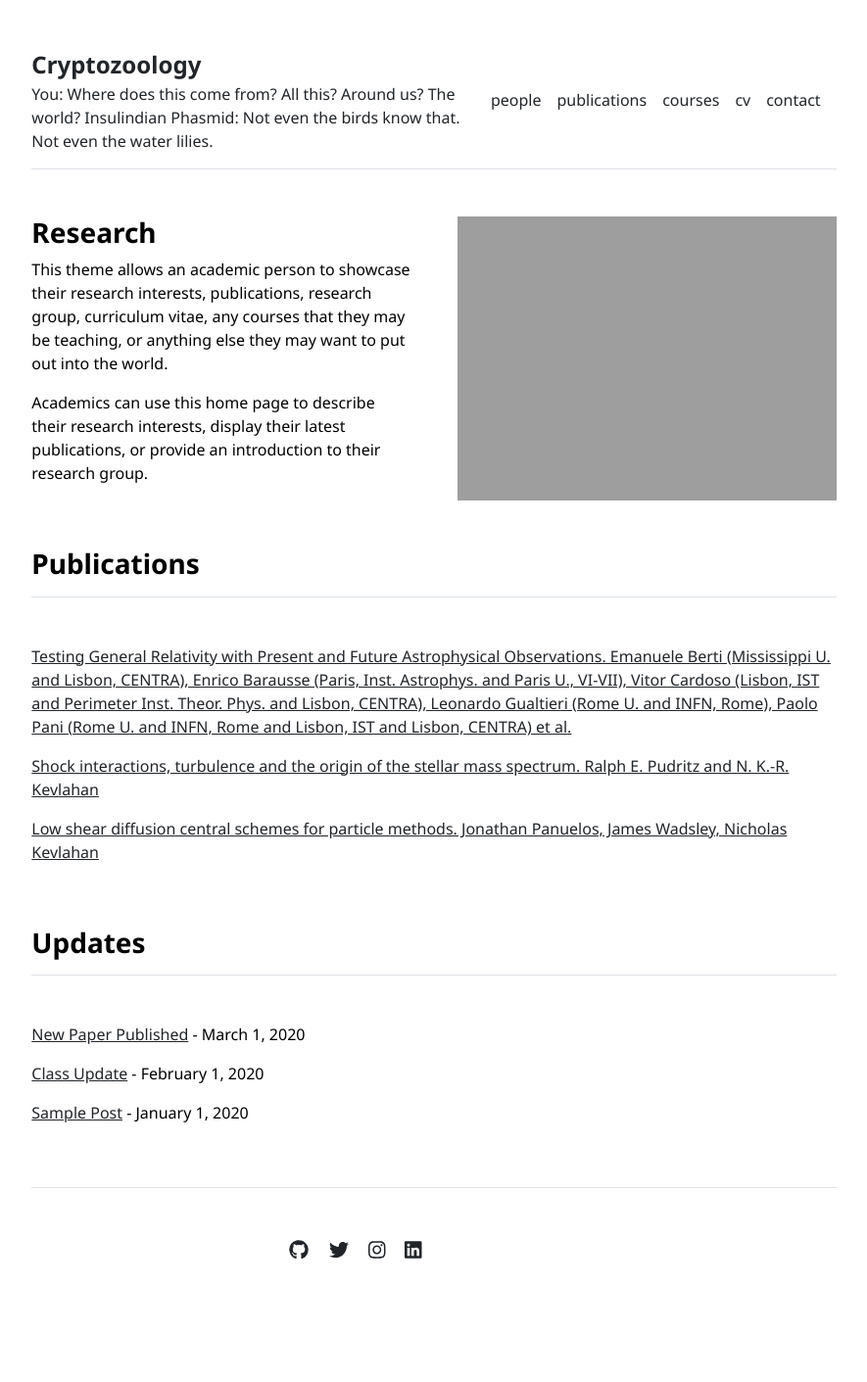
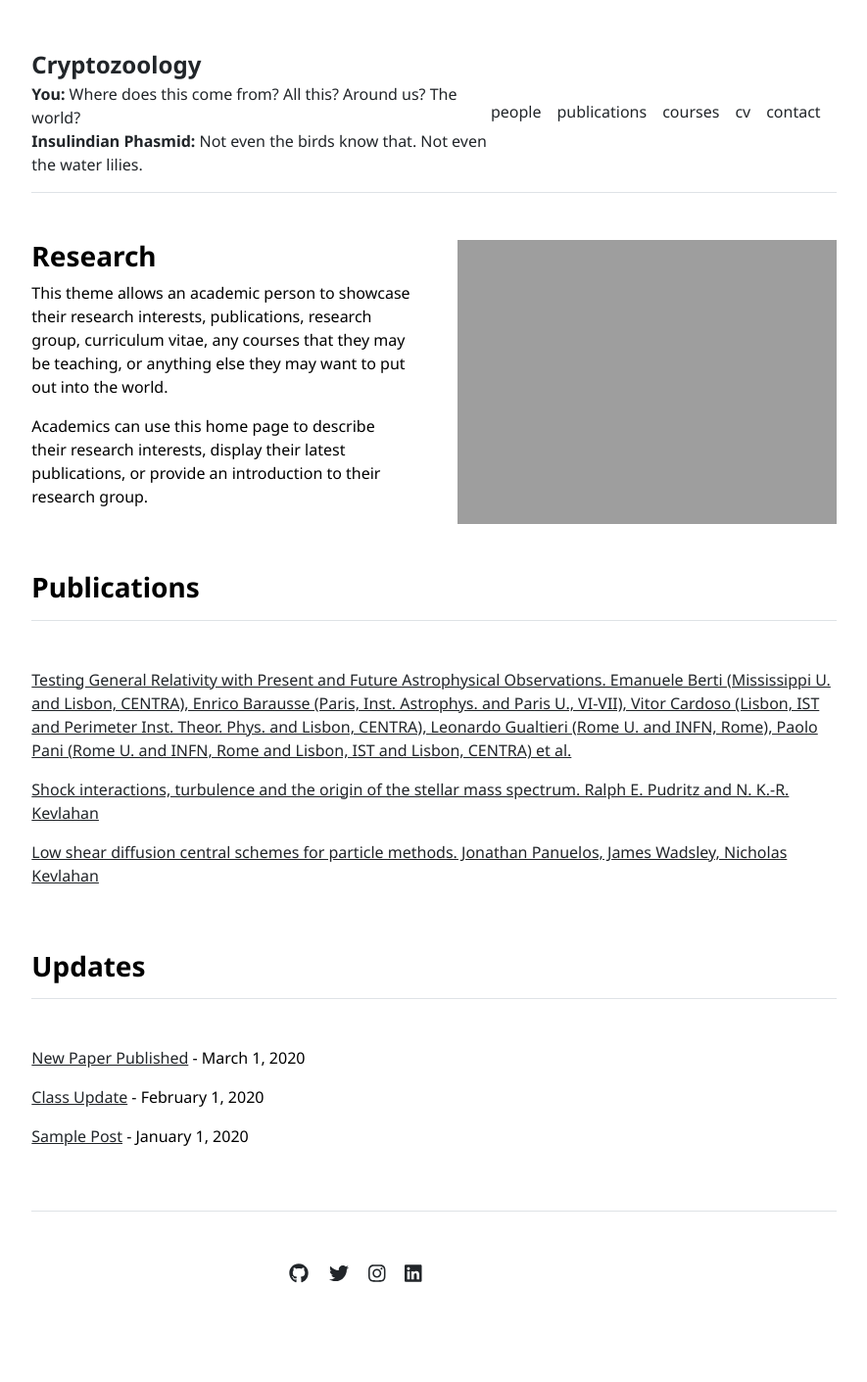
Before and after one commit to syueqiao/cryptozoology, a Jekyll site: the page built from index.md, in a window 1280 px wide. Shown: the whole page at 98% size, without its empty margins (197-1082 px from the left). Built offline with Jekyll 4.4.1, drawn with Linux system fonts in a browser that asks for light colours; before the commit the page ends 1387 px from its top, so only the background shows below that; part of the change alters nothing that is shown.

```diff
--- a/_config.yml
+++ b/_config.yml
@@ -1,4 +1,4 @@
 url: "" # the base hostname & protocol for your site, e.g. http://example.com
 baseurl: "" # the subpath of your site, e.g. /blog
 title: "Cryptozoology" # the name of your site, e.g. ACME Corp.
-description: "You: Where does this come from? All this? Around us? The world?\nInsulindian Phasmid: Not even the birds know that. Not even the water lilies."
+description: "<b>You:</b> Where does this come from? All this? Around us? The world?<br><b>Insulindian Phasmid:</b> Not even the birds know that. Not even the water lilies."
```
